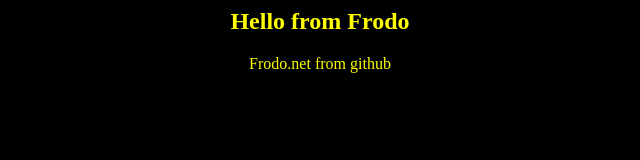
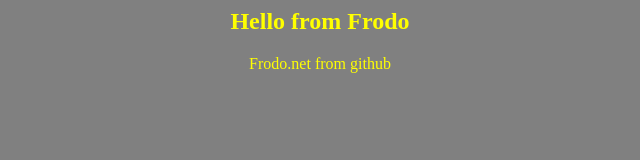
Before and after one commit to dpudovkin84/app-for-jenkins, a plain HTML site: page index.html in a window 1280 px wide. Shown: the whole page, without its empty margins (320-960 px from the left). Drawn offline with Linux system fonts and the light colour scheme.

Commit message:
file color change

```diff
--- a/index.html
+++ b/index.html
@@ -1,5 +1,5 @@
 <html>
-<body bgcolor=black>
+<body bgcolor=grey>
 <center>
 <h2><font color=yellow>Hello from Frodo</font></h2>
 
```
